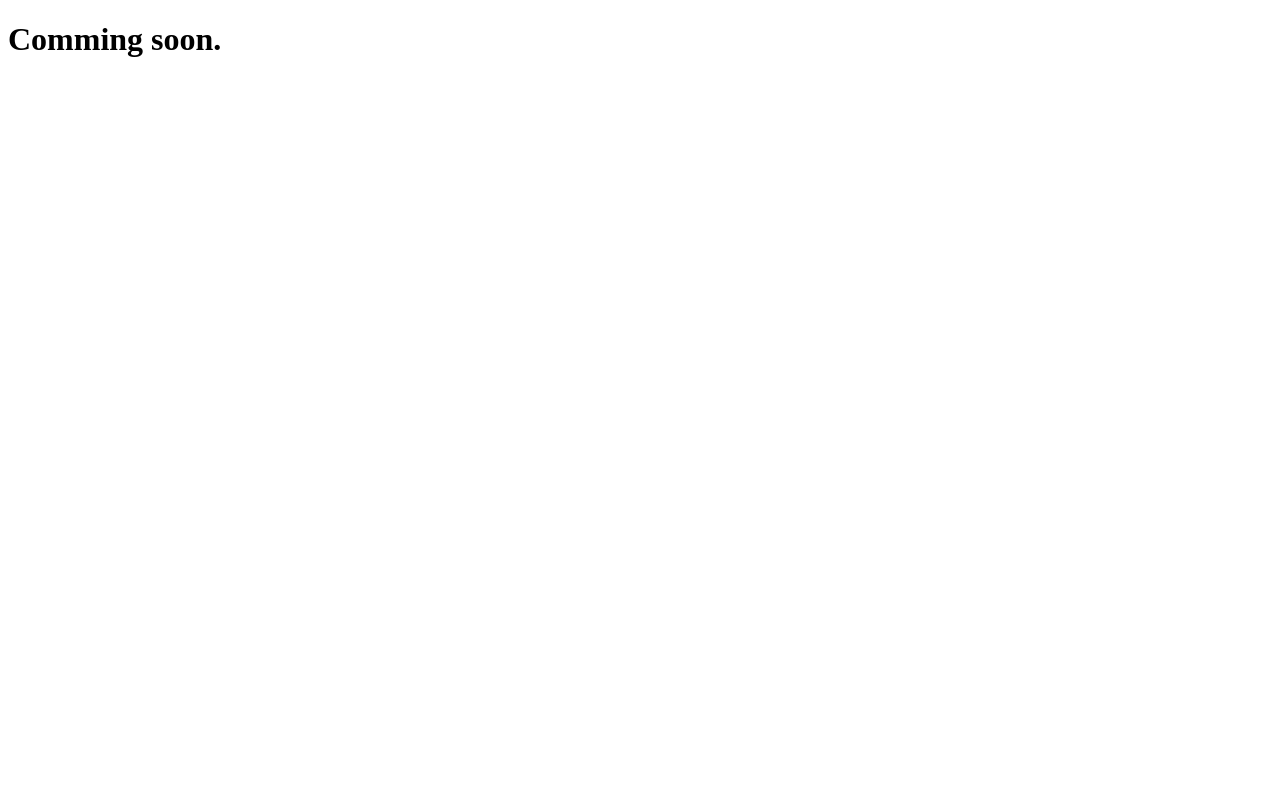
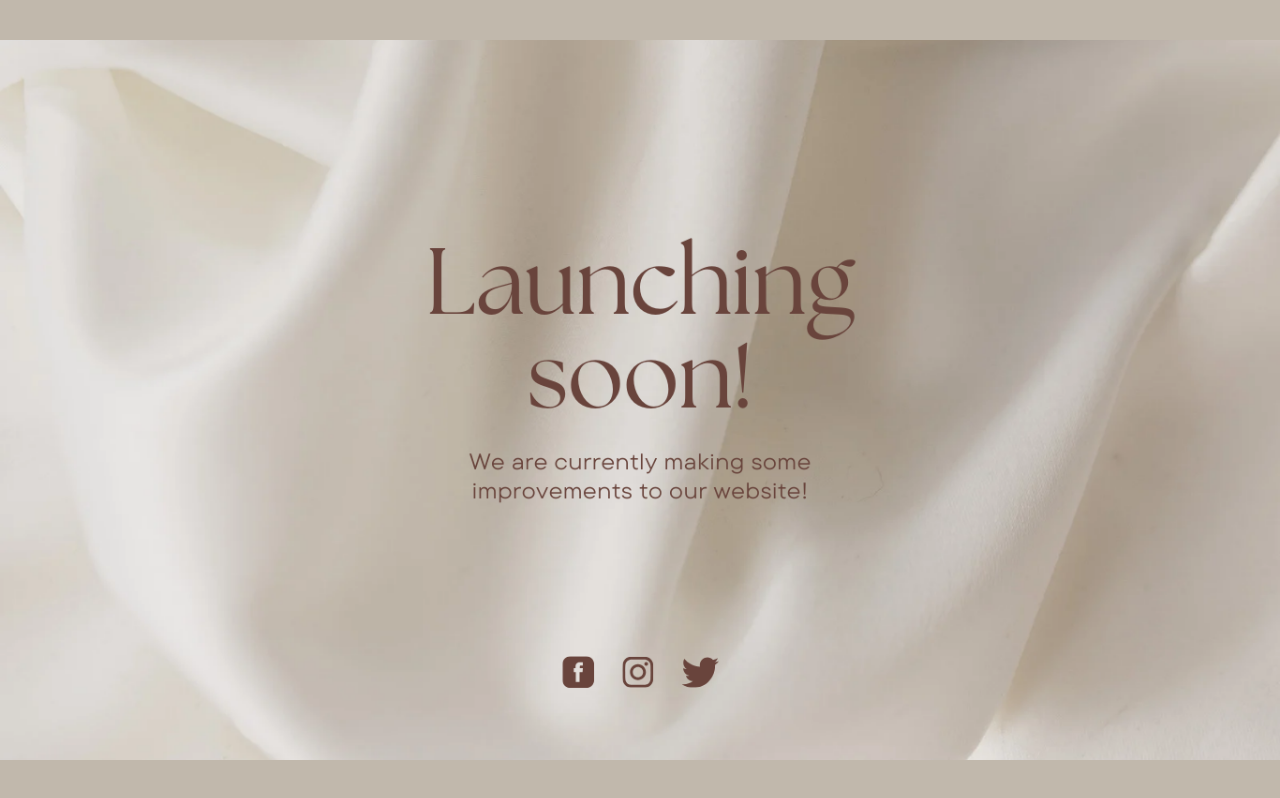
Before and after one commit to mgrup/ouddecopages, a plain HTML site: page index.html in a window 1280 px wide. Drawn offline with Linux system fonts and the light colour scheme.

Commit message:
Update index.html add iamge

```diff
--- a/index.html
+++ b/index.html
@@ -1,8 +1,23 @@
 <!DOCTYPE html>
 <html>
+  <head>
+    <style>
+          body {
+            margin: 0;
+            background: #c1b8ac;
+            overflow: hidden;
+          }
+
+          img {
+            width: 100vw;
+            height: 100vh;
+            object-fit: contain;
+          }
+    </style>
+  </head>
 <body>
 
-<h1>Comming soon.</h1>
+<img src="/soon.png">
 
 </body>
 </html>
```
